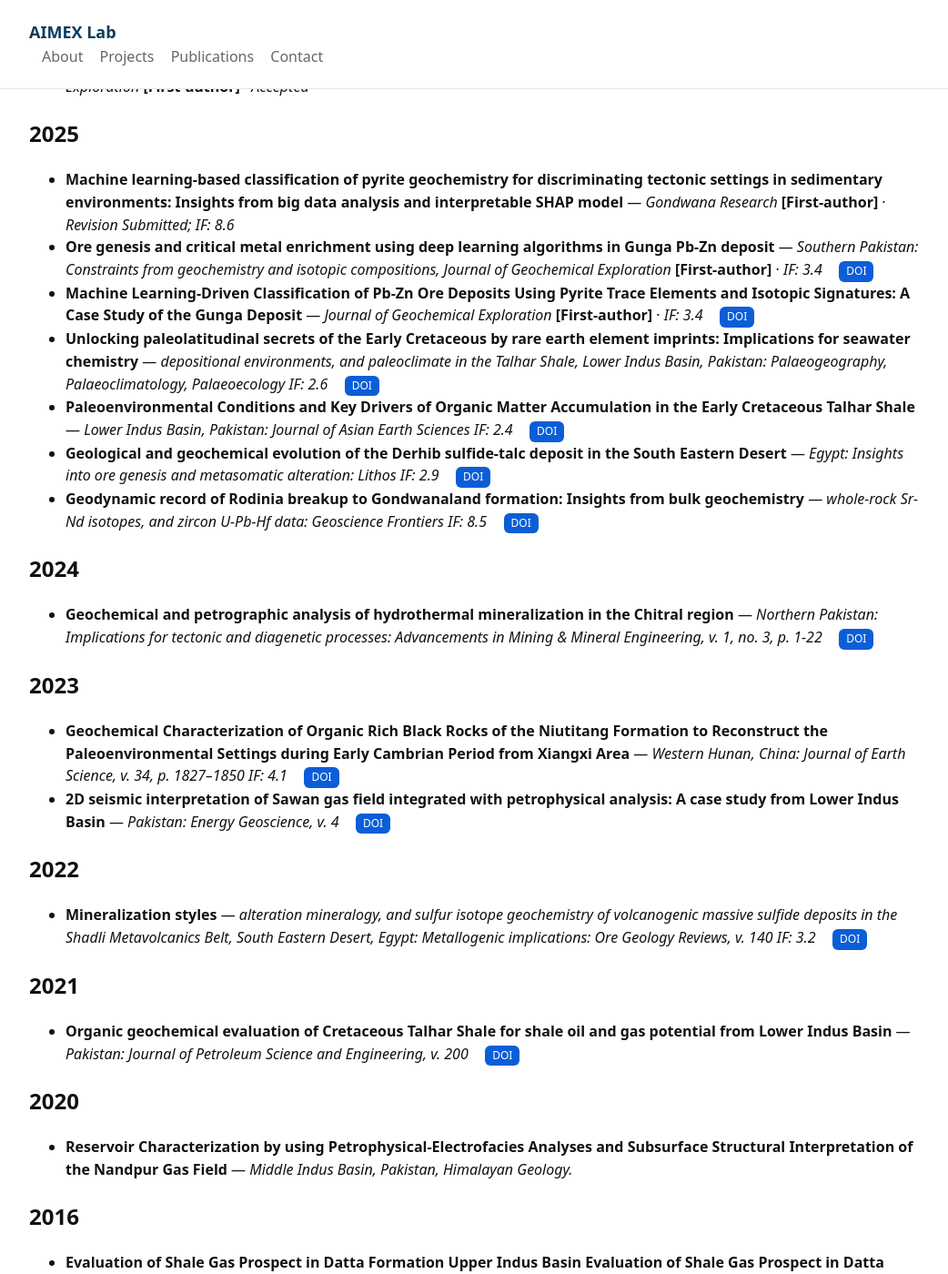
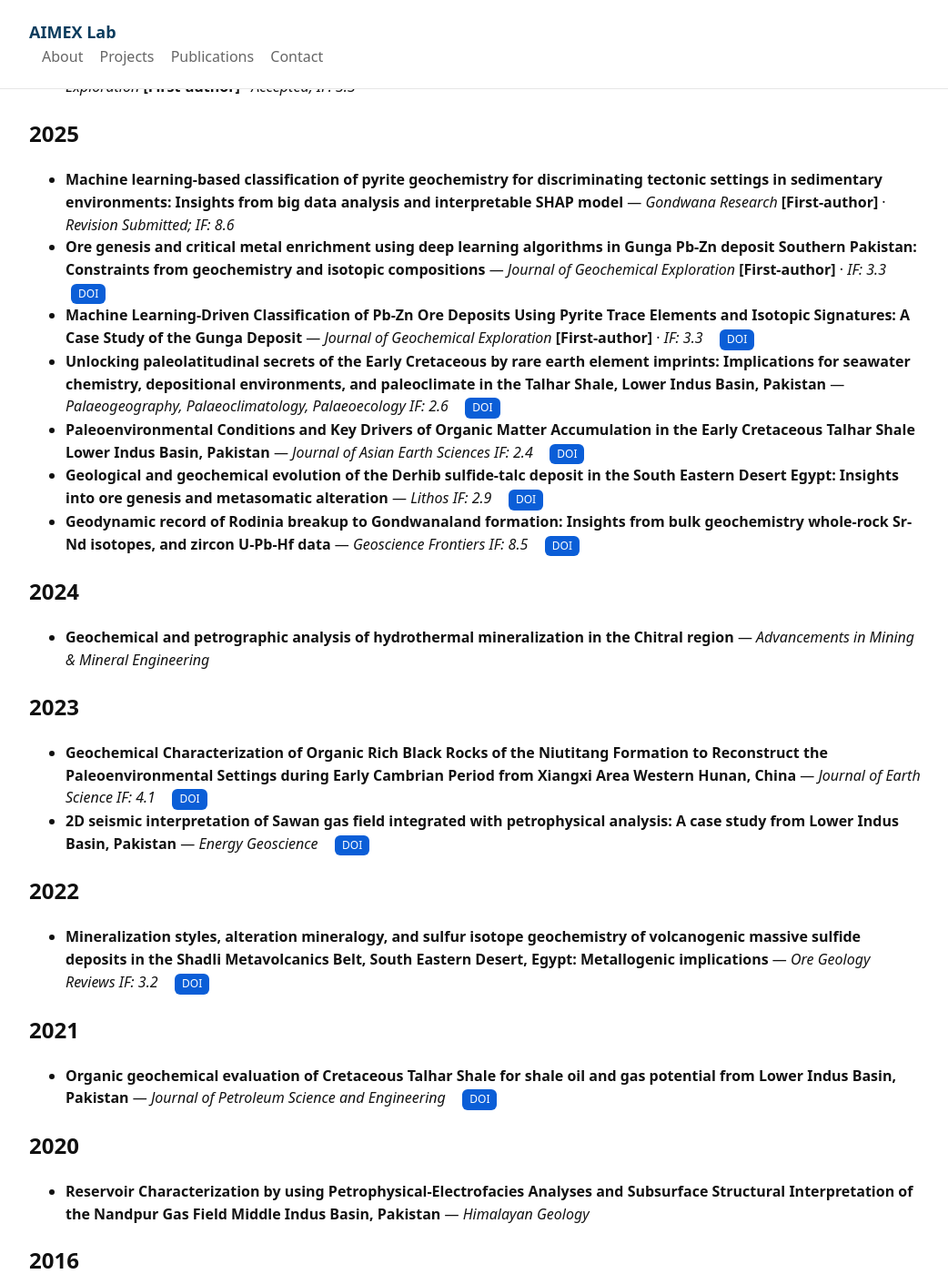
Before and after one commit to Dr-Amar/Dr-Gul.github.io, a Jekyll site: the page built from _pages/publications.md, in a window 1280 px wide and 1400 px high, scrolled down 323 px. Shown: the whole window at 91% size, without its empty margins (118-1160 px from the left). Built offline with Jekyll 4.4.1, drawn with Linux system fonts in a browser that asks for light colours; some of the changed text lies outside the part shown.

Commit message:
chore: auto-sync projects & publications

```diff
--- a/_pages/publications.md
+++ b/_pages/publications.md
@@ -12,42 +12,42 @@ Publications are sorted by year (descending). First-author papers are highlighte
 ## 2026
 
 - **Big Data mining on Galena geochemistry using machine learning algorithms: Implications for Metallogenic Discrimination** — *Mathematical Geosciences* **[First-author]** · *Accepted; IF: 3.6*
-- **Artificial Intelligence-Driven Metallogenic Typing of Pyrite from Global Ore Systems** — *Journal of Geochemical Exploration* **[First-author]** · *Accepted*
+- **Artificial Intelligence-Driven Metallogenic Typing of Pyrite from Global Ore Systems** — *Journal of Geochemical Exploration* **[First-author]** · *Accepted, IF: 3.3*
 
 ## 2025
 
 - **Machine learning-based classification of pyrite geochemistry for discriminating tectonic settings in sedimentary environments: Insights from big data analysis and interpretable SHAP model** — *Gondwana Research* **[First-author]** · *Revision Submitted; IF: 8.6*
-- **Ore genesis and critical metal enrichment using deep learning algorithms in Gunga Pb-Zn deposit** — *Southern Pakistan: Constraints from geochemistry and isotopic compositions, Journal of Geochemical Exploration* **[First-author]** · *IF: 3.4* &nbsp; <a class="doi-btn" href="https://doi.org/10.1016/j.gexplo.2025.107771" target="_blank" rel="noopener">DOI</a>
-- **Machine Learning-Driven Classification of Pb-Zn Ore Deposits Using Pyrite Trace Elements and Isotopic Signatures: A Case Study of the Gunga Deposit** — *Journal of Geochemical Exploration* **[First-author]** · *IF: 3.4* &nbsp; <a class="doi-btn" href="https://doi.org/10.1016/j.gexplo.2025.107693" target="_blank" rel="noopener">DOI</a>
-- **Unlocking paleolatitudinal secrets of the Early Cretaceous by rare earth element imprints: Implications for seawater chemistry** — *depositional environments, and paleoclimate in the Talhar Shale, Lower Indus Basin, Pakistan: Palaeogeography, Palaeoclimatology, Palaeoecology* *IF: 2.6* &nbsp; <a class="doi-btn" href="https://doi.org/10.1016/j.palaeo.2025.112985" target="_blank" rel="noopener">DOI</a>
-- **Paleoenvironmental Conditions and Key Drivers of Organic Matter Accumulation in the Early Cretaceous Talhar Shale** — *Lower Indus Basin, Pakistan: Journal of Asian Earth Sciences* *IF: 2.4* &nbsp; <a class="doi-btn" href="https://doi.org/10.1016/j.jseaes.2025.106716" target="_blank" rel="noopener">DOI</a>
-- **Geological and geochemical evolution of the Derhib sulfide-talc deposit in the South Eastern Desert** — *Egypt: Insights into ore genesis and metasomatic alteration: Lithos* *IF: 2.9* &nbsp; <a class="doi-btn" href="https://doi.org/10.1016/j.lithos.2025.108049" target="_blank" rel="noopener">DOI</a>
-- **Geodynamic record of Rodinia breakup to Gondwanaland formation: Insights from bulk geochemistry** — *whole-rock Sr-Nd isotopes, and zircon U-Pb-Hf data: Geoscience Frontiers* *IF: 8.5* &nbsp; <a class="doi-btn" href="https://doi.org/10.1016/j.gsf.2025.102082" target="_blank" rel="noopener">DOI</a>
+- **Ore genesis and critical metal enrichment using deep learning algorithms in Gunga Pb-Zn deposit Southern Pakistan: Constraints from geochemistry and isotopic compositions** — *Journal of Geochemical Exploration* **[First-author]** · *IF: 3.3* &nbsp; <a class="doi-btn" href="https://doi.org/10.1016/j.gexplo.2025.107771" target="_blank" rel="noopener">DOI</a>
+- **Machine Learning-Driven Classification of Pb-Zn Ore Deposits Using Pyrite Trace Elements and Isotopic Signatures: A Case Study of the Gunga Deposit** — *Journal of Geochemical Exploration* **[First-author]** · *IF: 3.3* &nbsp; <a class="doi-btn" href="https://doi.org/10.1016/j.gexplo.2025.107693" target="_blank" rel="noopener">DOI</a>
+- **Unlocking paleolatitudinal secrets of the Early Cretaceous by rare earth element imprints: Implications for seawater chemistry, depositional environments, and paleoclimate in the Talhar Shale, Lower Indus Basin, Pakistan** — *Palaeogeography, Palaeoclimatology, Palaeoecology* *IF: 2.6* &nbsp; <a class="doi-btn" href="https://doi.org/10.1016/j.palaeo.2025.112985" target="_blank" rel="noopener">DOI</a>
+- **Paleoenvironmental Conditions and Key Drivers of Organic Matter Accumulation in the Early Cretaceous Talhar Shale Lower Indus Basin, Pakistan** — *Journal of Asian Earth Sciences* *IF: 2.4* &nbsp; <a class="doi-btn" href="https://doi.org/10.1016/j.jseaes.2025.106716" target="_blank" rel="noopener">DOI</a>
+- **Geological and geochemical evolution of the Derhib sulfide-talc deposit in the South Eastern Desert Egypt: Insights into ore genesis and metasomatic alteration** — *Lithos* *IF: 2.9* &nbsp; <a class="doi-btn" href="https://doi.org/10.1016/j.lithos.2025.108049" target="_blank" rel="noopener">DOI</a>
+- **Geodynamic record of Rodinia breakup to Gondwanaland formation: Insights from bulk geochemistry whole-rock Sr-Nd isotopes, and zircon U-Pb-Hf data** — *Geoscience Frontiers* *IF: 8.5* &nbsp; <a class="doi-btn" href="https://doi.org/10.1016/j.gsf.2025.102082" target="_blank" rel="noopener">DOI</a>
 
 ## 2024
 
-- **Geochemical and petrographic analysis of hydrothermal mineralization in the Chitral region** — *Northern Pakistan: Implications for tectonic and diagenetic processes: Advancements in Mining & Mineral Engineering, v. 1, no. 3, p. 1-22* &nbsp; <a class="doi-btn" href="https://doi.org/10.33552/AMME.2024.01.00051" target="_blank" rel="noopener">DOI</a>
+- **Geochemical and petrographic analysis of hydrothermal mineralization in the Chitral region** — *Advancements in Mining & Mineral Engineering*
 
 ## 2023
 
-- **Geochemical Characterization of Organic Rich Black Rocks of the Niutitang Formation to Reconstruct the Paleoenvironmental Settings during Early Cambrian Period from Xiangxi Area** — *Western Hunan, China: Journal of Earth Science, v. 34, p. 1827–1850* *IF: 4.1* &nbsp; <a class="doi-btn" href="https://doi.org/10.1007/s12583-021-1524-x" target="_blank" rel="noopener">DOI</a>
-- **2D seismic interpretation of Sawan gas field integrated with petrophysical analysis: A case study from Lower Indus Basin** — *Pakistan: Energy Geoscience, v. 4* &nbsp; <a class="doi-btn" href="https://doi.org/10.1016/j.engeos.2022.100143" target="_blank" rel="noopener">DOI</a>
+- **Geochemical Characterization of Organic Rich Black Rocks of the Niutitang Formation to Reconstruct the Paleoenvironmental Settings during Early Cambrian Period from Xiangxi Area Western Hunan, China** — *Journal of Earth Science* *IF: 4.1* &nbsp; <a class="doi-btn" href="https://doi.org/10.1007/s12583-021-1524-x" target="_blank" rel="noopener">DOI</a>
+- **2D seismic interpretation of Sawan gas field integrated with petrophysical analysis: A case study from Lower Indus Basin, Pakistan** — *Energy Geoscience* &nbsp; <a class="doi-btn" href="https://doi.org/10.1016/j.engeos.2022.100143" target="_blank" rel="noopener">DOI</a>
 
 ## 2022
 
-- **Mineralization styles** — *alteration mineralogy, and sulfur isotope geochemistry of volcanogenic massive sulfide deposits in the Shadli Metavolcanics Belt, South Eastern Desert, Egypt: Metallogenic implications: Ore Geology Reviews, v. 140* *IF: 3.2* &nbsp; <a class="doi-btn" href="https://doi.org/10.1016/j.oregeorev.2021.104402" target="_blank" rel="noopener">DOI</a>
+- **Mineralization styles, alteration mineralogy, and sulfur isotope geochemistry of volcanogenic massive sulfide deposits in the Shadli Metavolcanics Belt, South Eastern Desert, Egypt: Metallogenic implications** — *Ore Geology Reviews* *IF: 3.2* &nbsp; <a class="doi-btn" href="https://doi.org/10.1016/j.oregeorev.2021.104402" target="_blank" rel="noopener">DOI</a>
 
 ## 2021
 
-- **Organic geochemical evaluation of Cretaceous Talhar Shale for shale oil and gas potential from Lower Indus Basin** — *Pakistan: Journal of Petroleum Science and Engineering, v. 200* &nbsp; <a class="doi-btn" href="https://doi.org/10.1016/j.petrol.2021.108404" target="_blank" rel="noopener">DOI</a>
+- **Organic geochemical evaluation of Cretaceous Talhar Shale for shale oil and gas potential from Lower Indus Basin, Pakistan** — *Journal of Petroleum Science and Engineering* &nbsp; <a class="doi-btn" href="https://doi.org/10.1016/j.petrol.2021.108404" target="_blank" rel="noopener">DOI</a>
 
 ## 2020
 
-- **Reservoir Characterization by using Petrophysical-Electrofacies Analyses and Subsurface Structural Interpretation of the Nandpur Gas Field** — *Middle Indus Basin, Pakistan, Himalayan Geology.*
+- **Reservoir Characterization by using Petrophysical-Electrofacies Analyses and Subsurface Structural Interpretation of the Nandpur Gas Field Middle Indus Basin, Pakistan** — *Himalayan Geology*
 
 ## 2016
 
-- **Evaluation of Shale Gas Prospect in Datta Formation Upper Indus Basin Evaluation of Shale Gas Prospect in Datta Formation Upper Indus Basin** — *Pakistan: ww.piche.org.pk/journal* **[First-author]**
+- **Evaluation of Shale Gas Prospect in Datta Formation Upper Indus Basin Evaluation of Shale Gas Prospect in Datta Formation Upper Indus Basin, Pakistan** — *Journal of the Pakistan Institute of Chemical Engineers* **[First-author]**
 
 > Tip: You can style the DOI button via CSS class `.doi-btn`.
 
```
